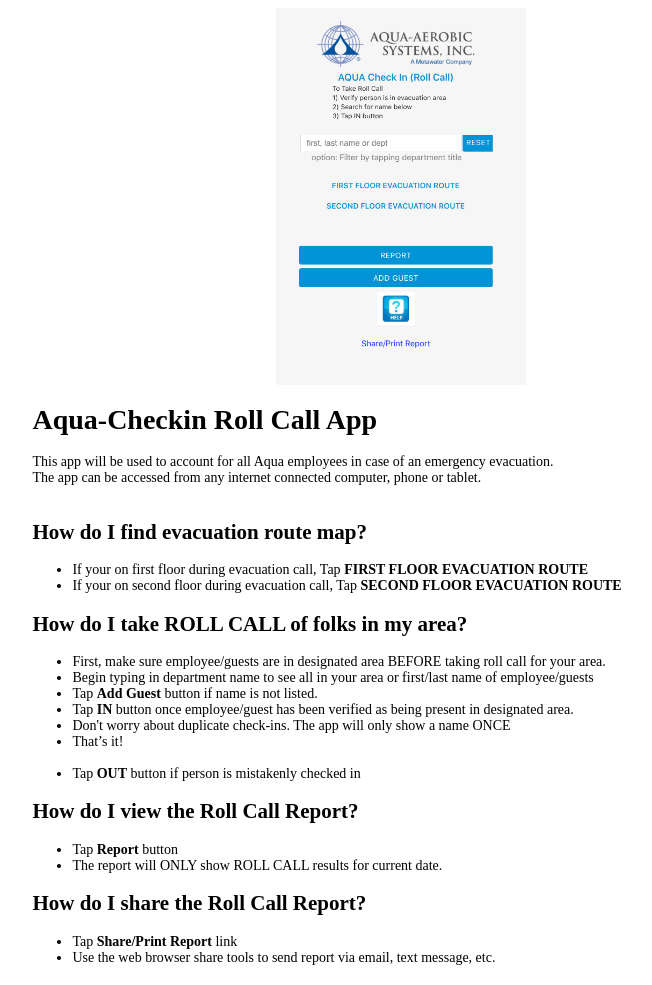
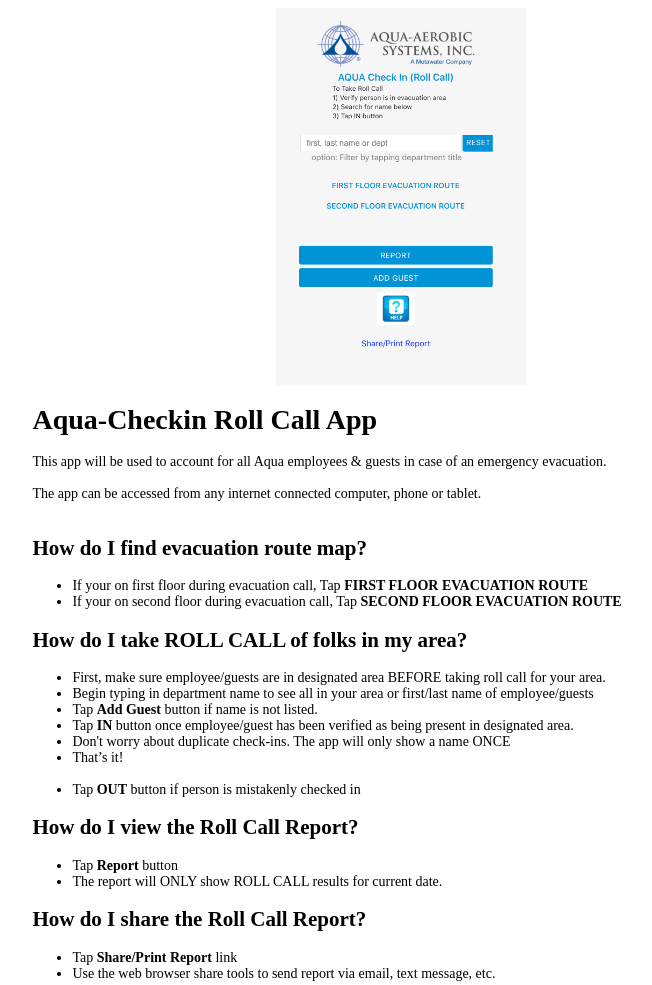
Before and after one commit to aquacheckin/aquacheckin.github.io, a plain HTML site: page help.html in a window 1280 px wide. Shown: the top 985 px of the page, without its empty margins (239-891 px from the left). Drawn offline with Linux system fonts and the light colour scheme.

Commit message:
Update help.html

```diff
--- a/help.html
+++ b/help.html
@@ -41,8 +41,8 @@
    <div id="content">
 <center><img src="aquacheckin.png" width="250"></center>
 <h1>Aqua-Checkin Roll Call App</h1>
-This app will be used to account for all Aqua employees in case of an emergency evacuation.
-<br>The app can be accessed from any internet connected computer, phone or tablet.
+This app will be used to account for all Aqua employees & guests in case of an emergency evacuation.
+<br><br>The app can be accessed from any internet connected computer, phone or tablet.
 <br>
 <br>
 <h2>How do I find evacuation route map?</h2>
```
